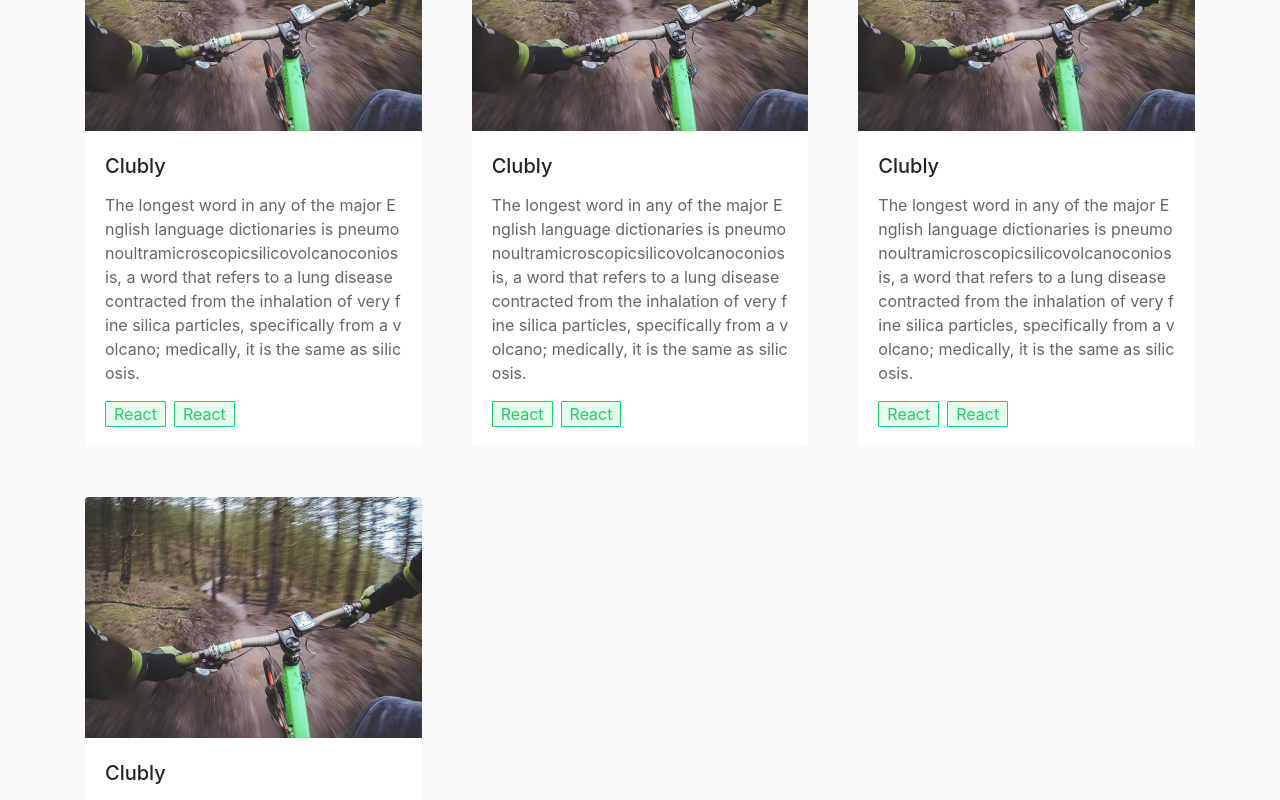
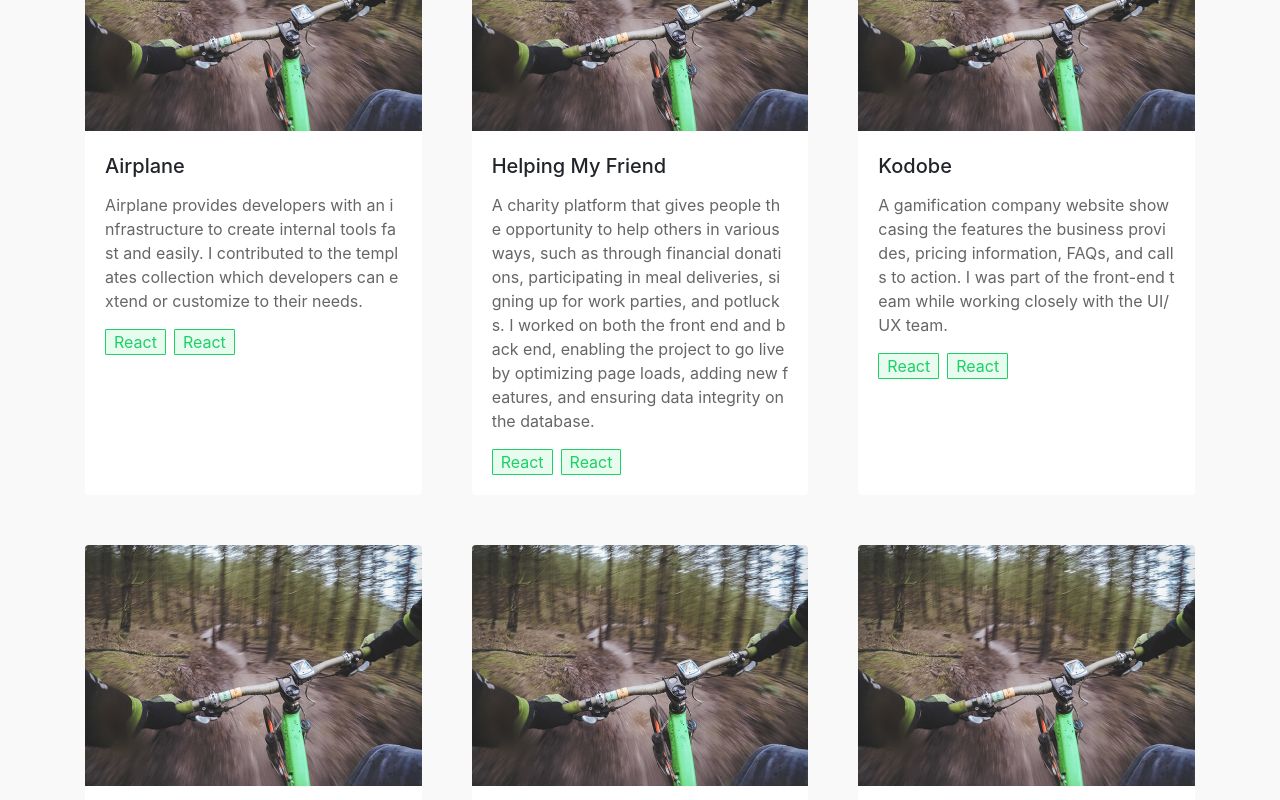
Before and after one commit to benedictgeek/benedictgeek.github.io, a Next.js app: page / in a window 1280 px wide. Shown: the part 1480-2280 px from the top of the page. Built offline with nearby package versions, Linux system fonts and the light colour scheme.

Commit message:
hooked each sections with intersection observer to auto highlight current page

```diff
--- a/components/About.tsx
+++ b/components/About.tsx
@@ -1,6 +1,28 @@
+import { useAppContext } from "@/state/AppContextProvider";
+import { useEffect, useRef } from "react";
+
 export const About = () => {
+  const { setCurrentHash } = useAppContext();
+  const ref = useRef<HTMLElement>(null);
+
+  useEffect(() => {
+    const observer = new IntersectionObserver(
+      (entries) => {
+        let entry = entries[0];
+        if (entry.isIntersecting) {
+          setCurrentHash("about");
+        }
+      },
+      {
+        threshold: 0.15,
+      }
+    );
+
+    observer.observe(ref.current || document.body);
+    return () => observer.unobserve(ref.current || document.body);
+  }, []);
   return (
-    <section className="relative py-[50px]" id="about">
+    <section className="relative py-[50px]" id="about" ref={ref}>
       <div className="grid gap-y-[24px] grid-cols-[repeat(auto-fit,minmax(250px,auto))] max-w-[540px] ml-auto mr-auto sm:max-w-[960px]">
         <div className="flex items-center justify-center">
           <div
--- a/components/Contact.tsx
+++ b/components/Contact.tsx
@@ -1,8 +1,29 @@
+import { useAppContext } from "@/state/AppContextProvider";
 import { Input, TextArea } from "@/utility/Input";
+import { useEffect, useRef } from "react";
 
 export const Contact = () => {
+  const { setCurrentHash } = useAppContext();
+  const ref = useRef<HTMLDivElement>(null);
+
+  useEffect(() => {
+    const observer = new IntersectionObserver(
+      (entries) => {
+        let entry = entries[0];
+        if (entry.isIntersecting) {
+          setCurrentHash("contact");
+        }
+      },
+      {
+        threshold: 0.1,
+      }
+    );
+    observer.observe(ref.current || document.body);
+
+    return () => observer.unobserve(ref.current || document.body);
+  }, []);
   return (
-    <section className="bg-[#f9f9f9] pt-[100px] pb-[70px]" id="contact">
+    <section className="bg-[#f9f9f9] pt-[100px] pb-[70px]" id="contact" ref={ref}>
       <div className=" px-[15px] ml-auto mr-auto sm:max-w-[960px] xl:max-w-[1140px]">
         <h2 className="text-[34px] leading-[1.1] font-[500]">Contact</h2>
         <p className="text-[#868E96] font-[200] text-lg mt-[15px] mb-[15px]">
--- a/components/Hero.tsx
+++ b/components/Hero.tsx
@@ -1,11 +1,33 @@
+import { useAppContext } from "@/state/AppContextProvider";
 import { Button } from "@/utility/Button";
+import { useEffect, useRef } from "react";
 
 export const HeroSection = () => {
+  const { setCurrentHash } = useAppContext();
+  const ref = useRef<HTMLDivElement>(null);
+
+  useEffect(() => {
+    const observer = new IntersectionObserver(
+      (entries) => {
+        let entry = entries[0];
+        if (entry.isIntersecting) {
+          setCurrentHash("home");
+        }
+      },
+      {
+        threshold: 1,
+      }
+    );
+    observer.observe(ref.current || document.body);
+
+    return () => observer.unobserve(ref.current || document.body);
+  }, []);
   return (
     <section
       className="h-full text-white relative bg-black/[85] bg-center bg-fixed bg-no-repeat"
-      id="hero"
+      id="home"
       style={{ backgroundImage: `url(/images/code-bg.jpeg)` }}
+      ref={ref}
     >
       <div className=" bg-black opacity-[0.85] absolute top-0 left-0 w-full h-full"></div>
       <div className=" absolute right-0 left-0 top-[50%] translate-y-[-50%] z-[1] text-center py-12">
--- a/components/Portfolio.tsx
+++ b/components/Portfolio.tsx
@@ -1,10 +1,94 @@
-const PORTFOLIO_DATA = [{
+import { useAppContext } from "@/state/AppContextProvider";
+import { LegacyRef, useEffect, useMemo, useRef } from "react";
 
-}];
+interface Project {
+  title: string;
+  role: string;
+  url: string;
+  details: string;
+}
 
+const PORTFOLIO_DATA: Project[] = [
+  {
+    title: "Airplane",
+    role: "Member",
+    url: "https://www.airplane.dev/",
+    details: `Airplane provides developers with an infrastructure to create internal tools fast and easily. I contributed to the templates collection which developers can extend or customize to their needs.`,
+  },
+  {
+    title: "Helping My Friend",
+    role: "Lead",
+    url: "http://www.helpingmyfriend.com",
+    details: `A charity platform that gives people the opportunity to help others in various ways, such as through financial donations, participating in meal deliveries, signing up for work parties, and potlucks. I worked on both the front end and back end, enabling the project to go live by optimizing page loads, adding new features, and ensuring data integrity on the database.`,
+  },
+  {
+    title: "Kodobe",
+    role: "Lead",
+    url: "https://kodobe.com",
+    details: `A gamification company website showcasing the features the business provides, pricing information, FAQs, and calls to action. I was part of the front-end team while working closely with the UI/UX team.`,
+  },
+  {
+    title: "Clubly",
+    role: "Lead",
+    url: "https://clubly.io",
+    details: `An association management platform where
+associations get to bring their activites such as
+Members management, Events, Finances, Surveys, and
+Dues to be managed by the platform.`,
+  },
+  {
+    title: "PeerScore",
+    role: "Lead",
+    url: "https://peerscore.ng",
+    details: `A peer-to-peer lending mobile application
+    facilitating loan repayments and ensuring financial
+    responsibility. Available for both Android and iOS
+    devices.`,
+  },
+  {
+    title: "Getrates",
+    role: "Member",
+    url: "https://www.getrates.co",
+    details: `An investment platform serving as a broker between
+    users and financial institutions. The institutions
+    bring their investment products on to the platform,
+    users invest and Getrates manages their investments.`,
+  },
+  {
+    title: "JCN Fitwears",
+    role: "Lead",
+    url: "https://jcnfitwears.com",
+    details: ` An E-commerce website that specializes in the sales
+    of fitness wears.`,
+  },
+];
 export const Portfolio = () => {
+  const { setCurrentHash } = useAppContext();
+  const ref = useRef<HTMLElement>(null);
+
+  useEffect(() => {
+    const observer = new IntersectionObserver(
+      (entries) => {
+        let entry = entries[0];
+        if (entry.isIntersecting) {
+          setCurrentHash("portfolio");
+        }
+      },
+      {
+        threshold: 0.18,
+      }
+    );
+
+    observer.observe(ref.current || document.body);
+    return () => observer.unobserve(ref.current || document.body);
+  }, []);
+
   return (
-    <section className="bg-[#f9f9f9] pt-[100px] pb-[70px]" id="portfolio">
+    <section
+      className="bg-[#f9f9f9] pt-[100px] pb-[70px]"
+      id="portfolio"
+      ref={ref}
+    >
       <div className=" px-[15px] ml-auto mr-auto sm:max-w-[960px] xl:max-w-[1140px]">
         <h2 className="text-[34px] leading-[1.1] font-[500]">Portfolio</h2>
         <p className="text-[#868E96] font-[200] text-lg mt-[15px] mb-[15px]">
@@ -13,10 +97,11 @@ export const Portfolio = () => {
 
         <div className="mt-[60px]">
           <div className=" grid gap-[50px] grid-cols-[repeat(auto-fit,minmax(320px,1fr))]">
-            <PortfolioCard />
-            <PortfolioCard />
-            <PortfolioCard />
-            <PortfolioCard />
+            {PORTFOLIO_DATA.map((project, index) => {
+              return (
+                <PortfolioCard key={`project_${index}`} project={project} />
+              );
+            })}
           </div>
         </div>
       </div>
@@ -24,7 +109,7 @@ export const Portfolio = () => {
   );
 };
 
-export const PortfolioCard = () => {
+export const PortfolioCard = ({ project }: { project: Project }) => {
   return (
     <article className="bg-white rounded overflow-hidden">
       <img
@@ -33,16 +118,12 @@ export const PortfolioCard = () => {
       />
       <div className="p-[1.25rem]">
         <h4 className="text-[20px] mb-[0.75rem] font-medium">
-          <a href="#">Clubly</a>
+          <a href={project.url} target="_blank">
+            {project.title}
+          </a>
         </h4>
 
-        <p className=" mb-4 text-[#666] break-all">
-          The longest word in any of the major English language dictionaries is
-          pneumonoultramicroscopicsilicovolcanoconiosis, a word that refers to a
-          lung disease contracted from the inhalation of very fine silica
-          particles, specifically from a volcano; medically, it is the same as
-          silicosis.
-        </p>
+        <p className=" mb-4 text-[#666] break-all">{project.details}</p>
         <div className="flex gap-[8px] flex-wrap">
           <SkillChip />
           <SkillChip />
--- a/state/AppContextProvider.tsx
+++ b/state/AppContextProvider.tsx
@@ -13,7 +13,7 @@ interface ContextType {
 }
 
 const defaultValue: ContextType = {
-  currentHash: "home",
+  currentHash: "",
   setCurrentHash: () => {},
 };
 
@@ -22,7 +22,7 @@ export const AppContext = createContext(defaultValue);
 export const useAppContext = () => useContext(AppContext);
 
 export const AppContextProvider = ({ children }: { children: ReactNode }) => {
-  const [currentHash, setCurrentHash] = useState("home");
+  const [currentHash, setCurrentHash] = useState("");
   return (
     <AppContext.Provider value={{ currentHash, setCurrentHash }}>
       {children}
```
